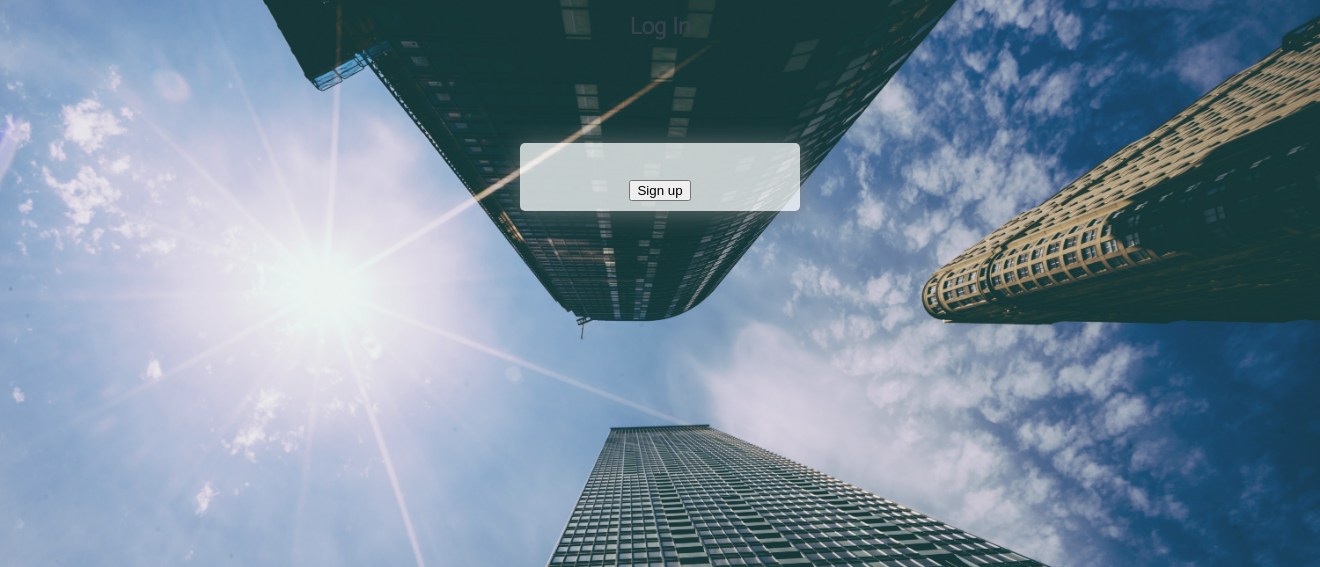
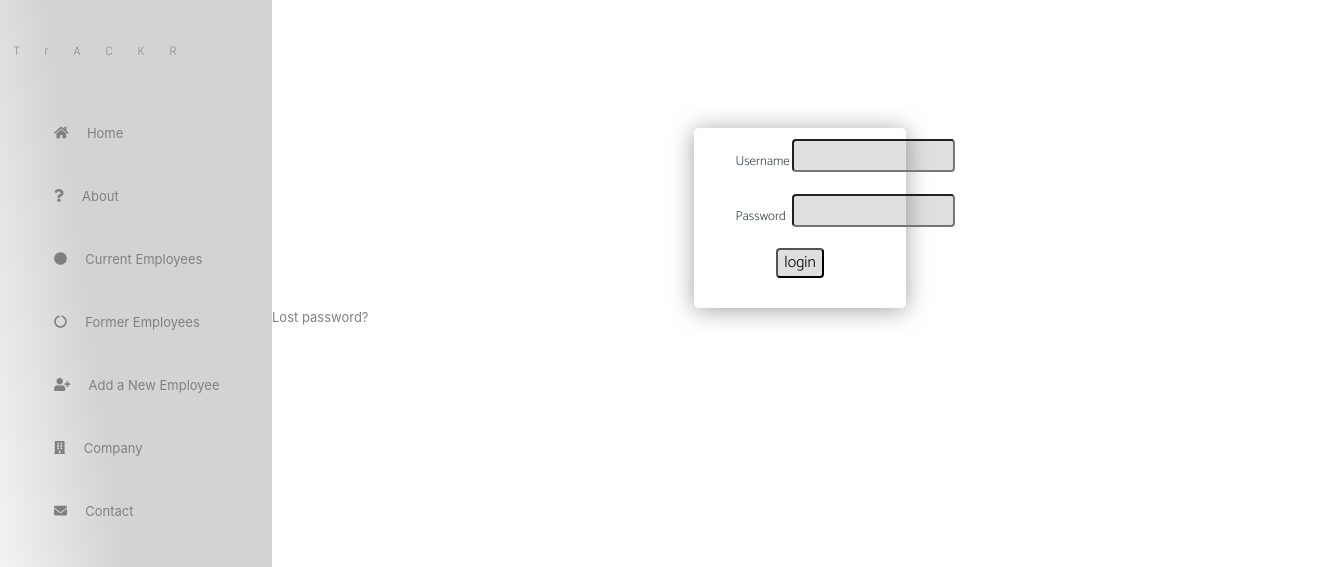
Before and after one commit to ldavidson45/staffing, a Django app: template staffing/templates/login.html in a window 1320 px wide. Shown: the top 567 px of the page. Run offline with Django 3.2, Linux system fonts and the light colour scheme; the template is opened without the code that fills it, so the values that code supplies are empty, except form fields; tables that the repository leaves empty hold one stand-in row (values such as "Sample post"); form fields are guessed from the names that the template uses; some libraries are stand-ins or nearby versions.

Commit message:
replace login html with django template

```diff
--- a/staffing/templates/login.html
+++ b/staffing/templates/login.html
@@ -1,18 +1,35 @@
-<html class="login-bg">
+<link href="/static/css/login.css" rel="stylesheet" />
 
-<link href="/static/css/login.css" rel="stylesheet"/>
+{% extends "base.html" %} {% block content %} {% if form.errors %}
+<p>Your username and password didn't match. Please try again.</p>
+{% endif %} {% if next %} {% if user.is_authenticated %}
+<p>
+  Your account doesn't have access to this page. To proceed, please login with
+  an account that has access.
+</p>
+{% else %}
+<p>Please login to see this page.</p>
+{% endif %} {% endif %}
 
-<h2>Log In</h2>
-<form method="post" >
+<form method="post" action="{% url 'login' %}">
   {% csrf_token %}
+  <table>
+    <tr>
+      <td>{{ form.username.label_tag }}</td>
+      <td>{{ form.username }}</td>
+    </tr>
 
-  <ul>
-    {% for field in form.visible_fields %}
-    <li>{{ field.label_tag }} {{ field }}</li>
-    {% endfor %}
-  </ul>
-  <br>
-  <button type="submit">Sign up</button>
+    <tr>
+      <td>{{ form.password.label_tag }}</td>
+      <td>{{ form.password }}</td>
+    </tr>
+  </table>
+
+  <input type="submit" value="login" />
+  <input type="hidden" name="next" value="{{ next }}" />
 </form>
 
-<html>
+{# Assumes you setup the password_reset view in your URLconf #}
+<p><a href="{% url 'password_reset' %}">Lost password?</a></p>
+
+{% endblock %}
```
